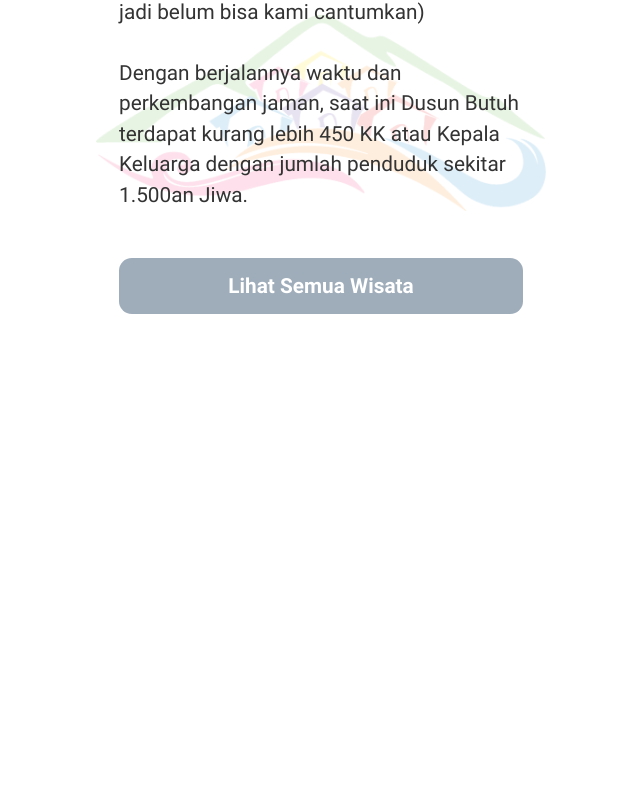
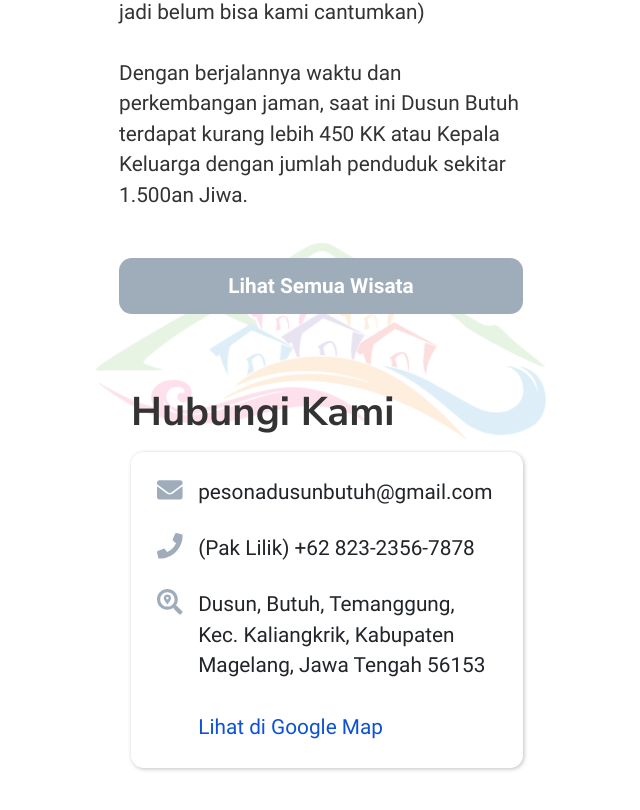
Before and after one commit to fernndzaky/NVJ-Client, a React (Create React App) app: page /about in a window 1280 px wide. Shown: the part 1934-2744 px from the top of the page, without its empty margins (319-959 px from the left). Before the commit the page ends 2376 px from the top, so only its background shows below. Built offline with nearby package versions, Linux system fonts and the light colour scheme.

Commit message:
add hubungi kami in about us page

```diff
--- a/src/client/AboutUs.js
+++ b/src/client/AboutUs.js
@@ -1,5 +1,7 @@
 import React from 'react';
 import {Helmet} from 'react-helmet';
+import {FontAwesomeIcon} from "@fortawesome/react-fontawesome"
+import {isMobile} from 'react-device-detect';
 import '../css/index.css';
 
 // Components Import
@@ -171,7 +173,34 @@ class AboutUs extends React.Component {
                     <a href="/experiences" className='px-18 btn-grey' style={{fontFamily:'Roboto Bold',textDecoration:'none',display:'inline-block',width:'100%'}}>Lihat Semua Wisata</a>
                 </div>
             </div>
+
+            {/* START OF CONTACT US */}
+            <div className='col-12 pe-0 plm-0 upper-page-padding-small mt-4'>
+                <p className='px-36' style={{color:'#333333',fontFamily:'Nunito Bold',whiteSpace:'pre-line'}}>Hubungi Kami</p>
+                <div className='contact-us-wrapper mtm-5' style={{padding:'5vw',boxShadow: '1px 1px 4px rgba(0, 0, 0, 0.25)',borderRadius:'4vw'}}>
+                    <div style={{display:'flex',alignItems:'flex-start'}}>
+                        <FontAwesomeIcon icon="envelope" className='px-24' style={{color:'#9FADBB'}} />
+                        <p className='px-18 ms-3' style={{fontFamily:'Roboto Regular',marginBottom:'0px'}}>pesonadusunbutuh@gmail.com</p>
+                    </div>
+                    <div id="contact-us-item-wrapper" style={{display:'flex',alignItems:'flex-start',marginTop:'8vw'}}>
+                        <FontAwesomeIcon icon="phone" className='px-24' style={{color:'#9FADBB'}} />
+                        <p className='px-18 ms-3' style={{fontFamily:'Roboto Regular',marginBottom:'0px'}}>(Pak Lilik) +62 823-2356-7878</p>
+                    </div>
+                    <div id="contact-us-item-wrapper" style={{display:'flex',alignItems:'flex-start',marginTop:'8vw'}}>
+                        <FontAwesomeIcon icon="search-location" className='px-24' style={{color:'#9FADBB'}} />
+                        <div className='ms-3'>
+                            <p className={isMobile ?'px-18':'px-18 mb-3'} style={{fontFamily:'Roboto Regular',marginBottom:'0px'}}>Dusun, Butuh, Temanggung, Kec. Kaliangkrik, Kabupaten Magelang, Jawa Tengah 56153</p>
+                            <a className='px-18 pt-3' target="_blank" rel="noreferrer" href="https://goo.gl/maps/NS7WP7hdqjAH1cNdA" style={{fontFamily:'Roboto Regular',marginBottom:'0px',textDecoration:'none',color:'#0D51D6',display:'inline-block'}}>Lihat di Google Map</a>
+
+                        </div>
+                    </div>
+
+                </div>
+            </div>
+            {/* END OF CONTACT US */}
         </div>
+
+
 
             <BottomNavbar></BottomNavbar>
 
```
